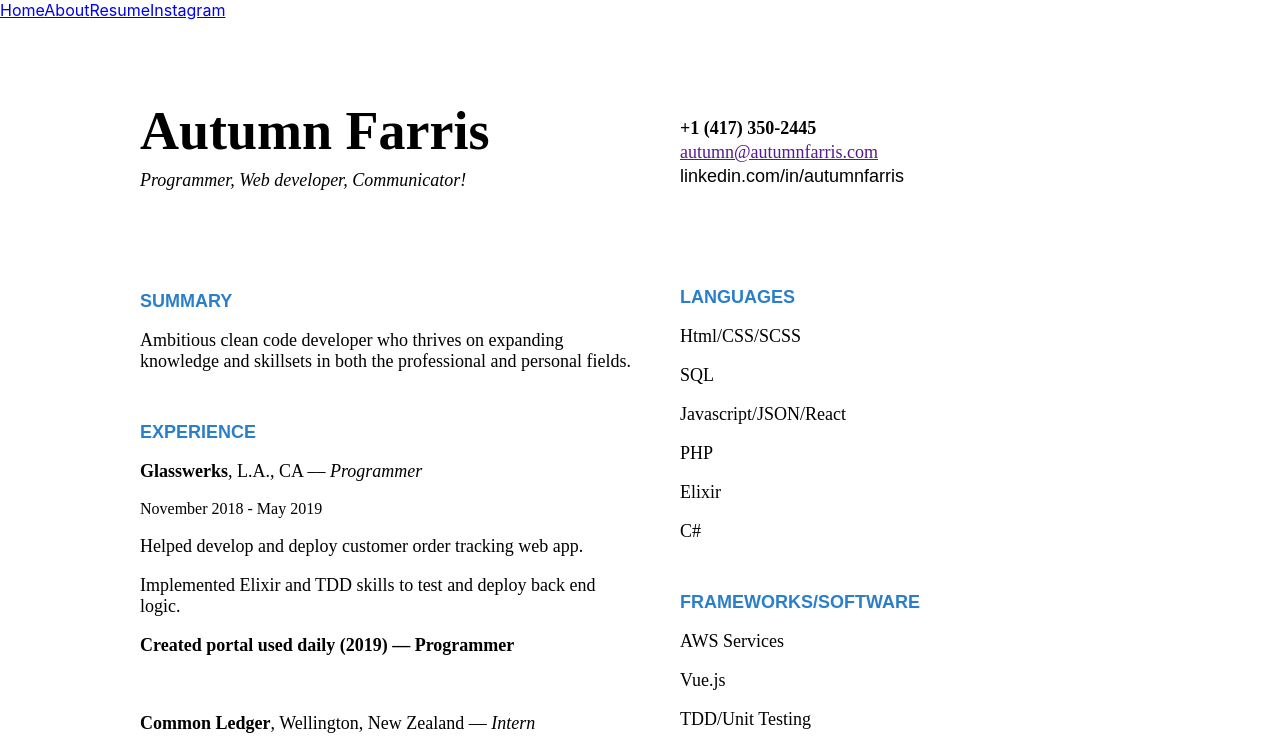
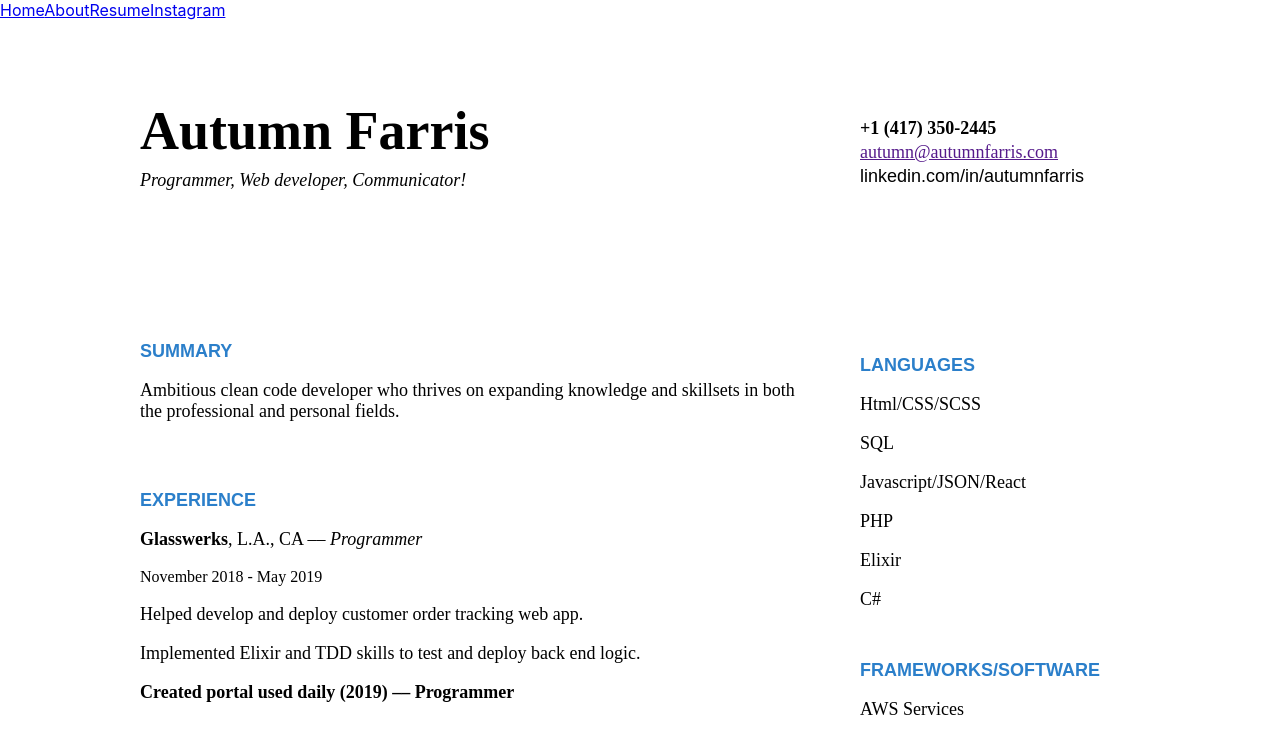
Before and after one commit to AutumnFarris/autumnfarris.com, a React (Create React App) app: page /resume in a window 1280 px wide. Shown: the top 739 px of the page. Built offline with nearby package versions, Linux system fonts and the light colour scheme.

Commit message:
column flex

```diff
--- a/src/components/About.js
+++ b/src/components/About.js
@@ -2,10 +2,9 @@ import React from 'react';
 
 const About = () => {
     return (
-       <div>
-          <h1>About US</h1>
-          <p>About US page body content</p>
-       </div>
+      <div>
+        <p> About Page </p>
+      </div>
     );
 }
 
--- a/src/components/Home.js
+++ b/src/components/Home.js
@@ -1,10 +1,23 @@
 import React from 'react';
+import InstagramEmbed from 'react-instagram-embed';
 
 const home = () => {
     return (
        <div>
           <h1>Home</h1>
            <p>Home page</p>
+           <InstagramEmbed
+             url='https://instagr.am/p/Zw9o4/'
+             maxWidth={320}
+             hideCaption={false}
+             containerTagName='div'
+             protocol=''
+             injectScript
+             onLoading={() => {}}
+             onSuccess={() => {}}
+             onAfterRender={() => {}}
+             onFailure={() => {}}
+           />
        </div>
     );
 }
--- a/src/components/resume/Resume.js
+++ b/src/components/resume/Resume.js
@@ -5,9 +5,8 @@ class Resume extends Component {
   render() {
     return (
       <div class='page-wrapper'>
-          <div class='row'>
-            <div class='column'>
-              <div class="left-column">
+        <div class='row'>
+          <div class='main-column'>
                 <div id='title'>
                   <ul id='header'><b>Autumn Farris</b></ul>
                   <ul id='subheader'><i>Programmer, Web developer, Communicator!</i></ul>
@@ -79,10 +78,8 @@ class Resume extends Component {
                     <ul>Major GPA 4.0/4.0</ul>
                     <ul><b>Dean's List of Scholastic Achievement (2015 - 2017) –– Honoree</b></ul>
                   </div>
-              </div>
             </div>
-            <div class='column'>
-              <div class='right-column'>
+              <div class='column'>
                 <div id='contact'>
                   <ul id='phone-number'>+1 (417) 350-2445</ul>
                   <ul id='email'><a href="" class="active">autumn@autumnfarris.com</a></ul>
@@ -132,8 +129,7 @@ class Resume extends Component {
                 </div>
               </div>
             </div>
-          </div>
-        </div>
+            </div>
     );
   }
 }
--- a/src/components/resume/Resume.scss
+++ b/src/components/resume/Resume.scss
@@ -5,7 +5,6 @@ $heading-oneFont: Arial;
 $heading-oneFontSize: 18px;
 $heading-oneFontWeight: bold;
 $heading-oneColor: #2B7FCA;
-
 
 .page-wrapper {
   margin: 80px 100px;
@@ -18,6 +17,7 @@ $heading-oneColor: #2B7FCA;
   display: flex;
   flex-direction: row;
   flex-wrap: wrap;
+  width: 100%;
 }
 
 .column {
@@ -25,6 +25,13 @@ $heading-oneColor: #2B7FCA;
   flex-direction: column;
   flex-basis: 100%;
   flex: 1;
+}
+
+.main-column {
+  display: flex;
+  flex-direction: column;
+  flex-basis: 100%;
+  flex: 2
 }
 
 #header {
```
